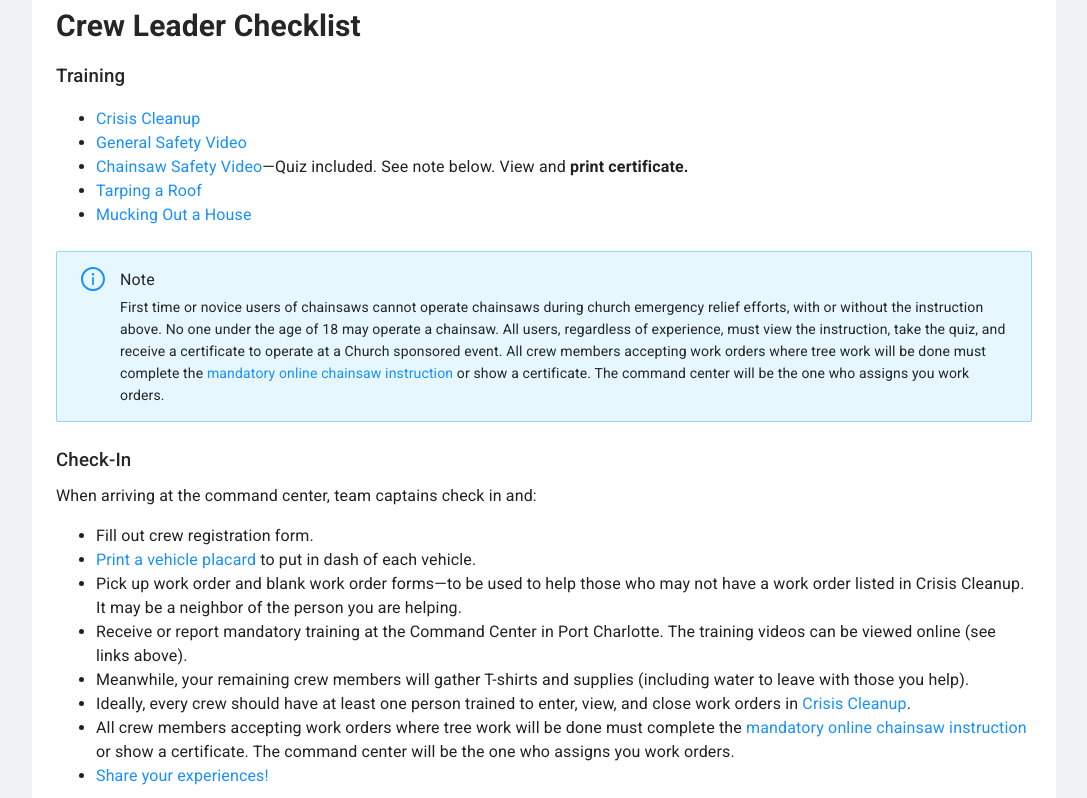
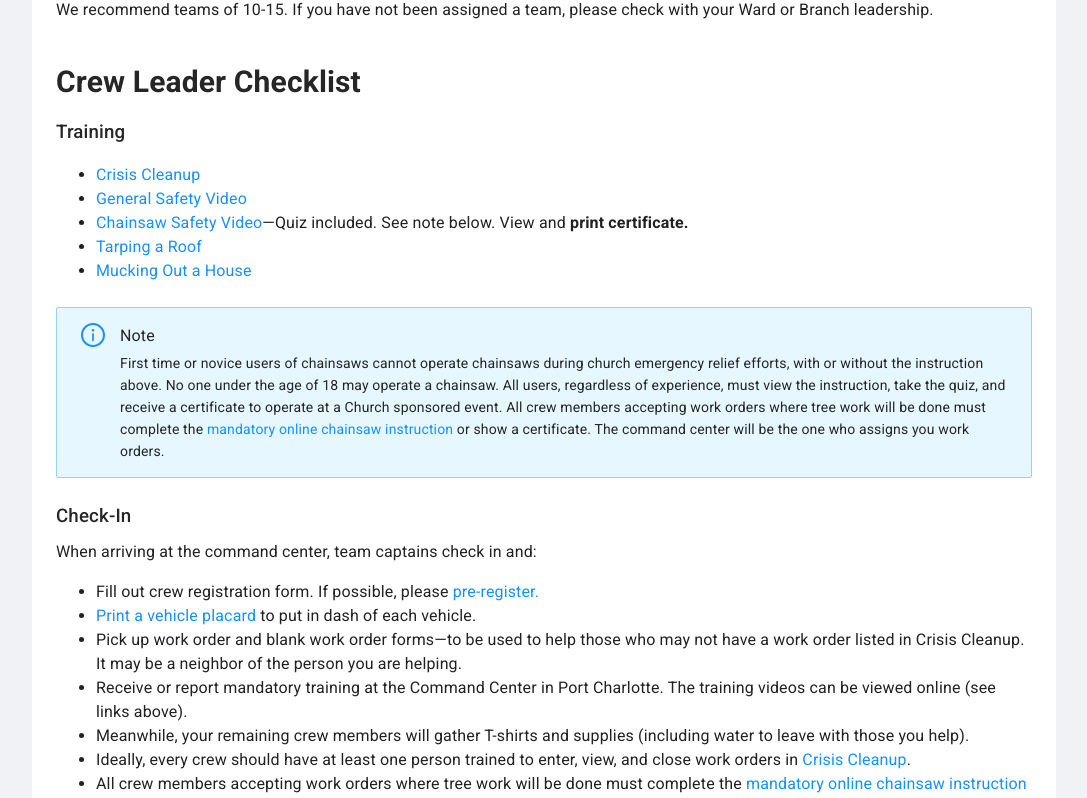
Before and after one commit to jaremieww/nase-disaster-relief, a React (Create React App) app: page /ian/port-charlotte in a window 1280 px wide. Shown: the part 984-1782 px from the top of the page, without its empty margins (18-1105 px from the left). Built offline with nearby package versions, Linux system fonts and the light colour scheme.

Commit message:
Registration links

```diff
--- a/src/components/ian/CapeCoralCC.tsx
+++ b/src/components/ian/CapeCoralCC.tsx
@@ -18,7 +18,7 @@ export default () => <CommandCenter
     'St. Cloud, FL'
   ]}
   phoneNumber="941-876-8088"
-  registrationLink=""
+  registrationLink="https://forms.gle/8MhC1hEZrRP7CHbc8"
   areaOversight={{
     name: 'Keith Nash',
     phoneNumber: '770-820-8085'
--- a/src/components/ian/NaplesCC.tsx
+++ b/src/components/ian/NaplesCC.tsx
@@ -18,7 +18,7 @@ export default () => {
     ]}
     name="Naples"
     phoneNumber="941-702-2102"
-    registrationLink=""
+    registrationLink="https://forms.gle/cwper6ypi3TXL4Kj8"
     areaOversight={{
       name: 'Mike Dohm',
       phoneNumber: '985-718-9753'
--- a/src/components/ian/PortCharlotteCC.tsx
+++ b/src/components/ian/PortCharlotteCC.tsx
@@ -16,7 +16,7 @@ export default () => <CommandCenter
     'Lake City, FL'
   ]}
   phoneNumber="850-912-9756"
-  registrationLink=""
+  registrationLink="https://forms.gle/K47foJX8MeiNjRJYA"
   areaOversight={{
     name: 'Kristas Donohoe',
     phoneNumber: '850-982-8499'
```
